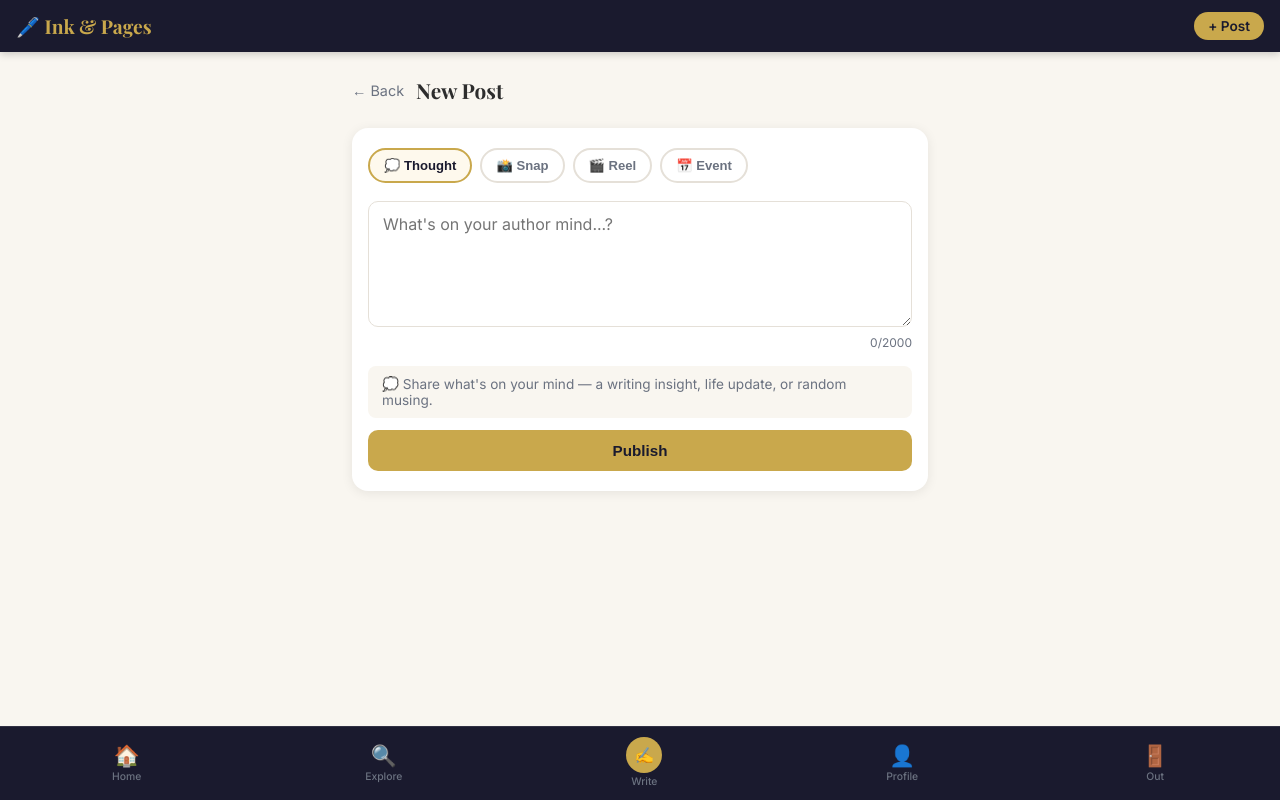
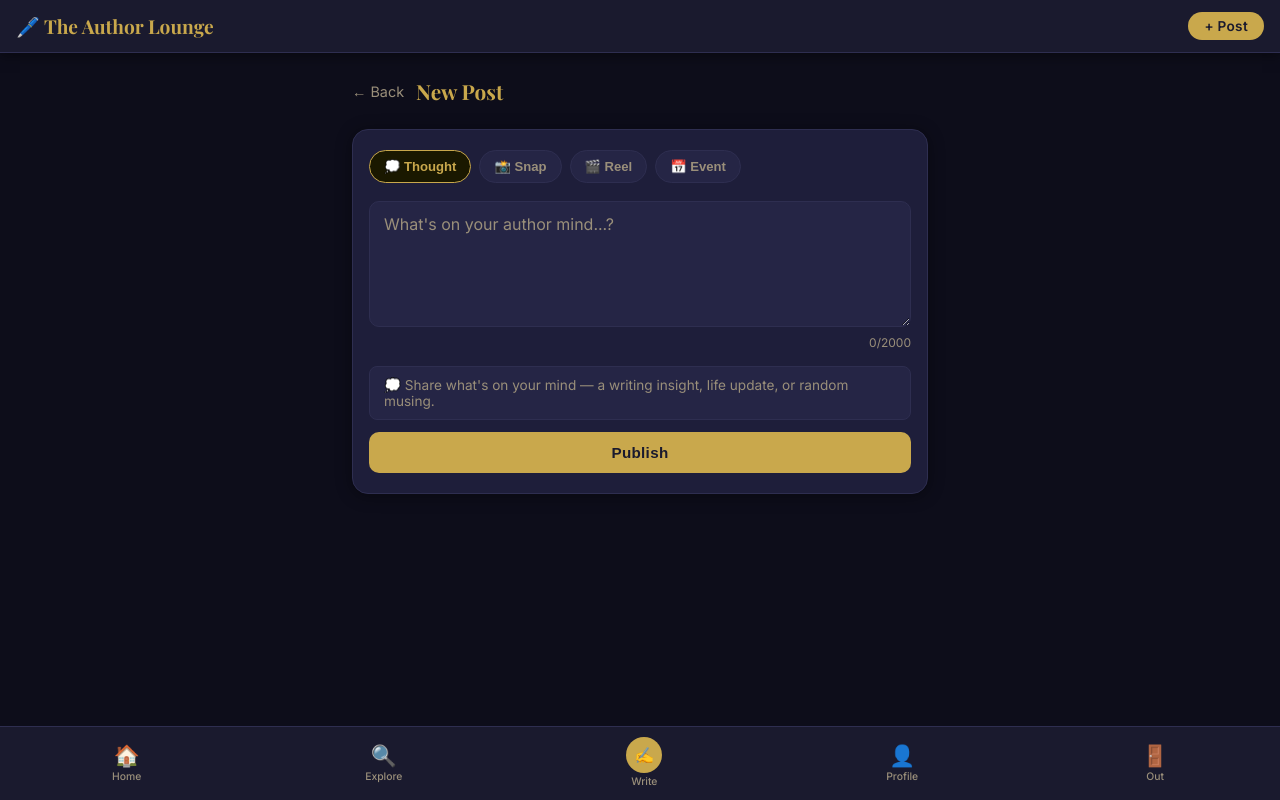
Before and after one commit to aj347102-netizen/The-Author-Lounge, a Flask app: page /post/create in a window 1280 px wide. Run offline with Flask 3, Linux system fonts and the light colour scheme; the visitor is signed in with stand-in values (Sample User, id 1); data comes from the database, SQL or seed files in the repository.

Commit message:
Add files via upload

```diff
--- a/author_community/static/style.css
+++ b/author_community/static/style.css
@@ -6,24 +6,27 @@
   --gold-light: #F0D080;
   --dark: #1A1A2E;
   --dark2: #16213E;
-  --ink: #2D2D2D;
-  --muted: #6B7280;
-  --light: #F9F6F0;
-  --white: #FFFFFF;
-  --border: #E5E0D8;
-  --thought-bg: #FFF9F0;
-  --snap-bg: #F0F9FF;
-  --reel-bg: #F5F0FF;
-  --event-bg: #F0FFF4;
+  --dark3: #0d0d1a;
+  --ink: #E8E0D0;
+  --muted: #9A8F7A;
+  --light: #12122A;
+  --card: #1E1E3A;
+  --card2: #252545;
+  --border: #2E2E50;
+  --white: #F9F6F0;
+  --thought-bg: #1E1E3A;
+  --snap-bg: #1A1E3A;
+  --reel-bg: #1E1A3A;
+  --event-bg: #1A2E2A;
   --radius: 16px;
-  --shadow: 0 2px 12px rgba(0,0,0,0.08);
+  --shadow: 0 2px 16px rgba(0,0,0,.4);
 }
 
 html { font-size: 16px; scroll-behavior: smooth; }
 
 body {
   font-family: 'Inter', sans-serif;
-  background: var(--light);
+  background: var(--dark3);
   color: var(--ink);
   min-height: 100vh;
   padding-bottom: 72px;
@@ -41,13 +44,15 @@ input, textarea, select {
   border-radius: 10px;
   font-size: 1rem;
   font-family: 'Inter', sans-serif;
-  background: var(--white);
+  background: var(--card2);
   color: var(--ink);
   transition: border-color .2s;
   outline: none;
 }
 input:focus, textarea:focus, select:focus { border-color: var(--gold); }
+input::placeholder, textarea::placeholder { color: var(--muted); }
 textarea { resize: vertical; }
+select option { background: var(--dark2); }
 
 /* ── LAYOUT ─────────────────────────────────────────────────────── */
 .top-bar {
@@ -55,7 +60,8 @@ textarea { resize: vertical; }
   display: flex; justify-content: space-between; align-items: center;
   padding: 12px 16px;
   background: var(--dark);
-  box-shadow: 0 2px 8px rgba(0,0,0,.2);
+  border-bottom: 1px solid var(--border);
+  box-shadow: 0 2px 12px rgba(0,0,0,.5);
 }
 .top-bar .logo {
   font-family: 'Playfair Display', serif;
@@ -67,11 +73,12 @@ textarea { resize: vertical; }
 .btn-post {
   background: var(--gold);
   color: var(--dark);
-  padding: 6px 14px;
+  padding: 6px 16px;
   border-radius: 20px;
-  font-weight: 600;
+  font-weight: 700;
   font-size: .85rem;
   text-decoration: none;
+  letter-spacing: .3px;
 }
 
 .main-content { max-width: 600px; margin: 0 auto; padding: 12px 12px 80px; }
@@ -82,22 +89,20 @@ textarea { resize: vertical; }
   display: flex; justify-content: space-around; align-items: center;
   background: var(--dark);
   padding: 6px 0 8px;
-  border-top: 1px solid rgba(255,255,255,.1);
+  border-top: 1px solid var(--border);
 }
 .nav-item {
   display: flex; flex-direction: column; align-items: center;
   gap: 2px; padding: 4px 12px;
   color: var(--muted); text-decoration: none;
-  transition: color .2s;
-  cursor: pointer;
+  transition: color .2s; cursor: pointer;
 }
-.nav-item.active, .nav-item:hover { color: var(--gold); }
+.nav-item.active, .nav-item:hover { color: var(--gold); text-decoration: none; }
 .nav-icon { font-size: 1.3rem; }
 .nav-label { font-size: .65rem; font-weight: 500; }
 .nav-create .nav-icon {
   background: var(--gold); color: var(--dark);
-  width: 36px; height: 36px;
-  border-radius: 50%;
+  width: 36px; height: 36px; border-radius: 50%;
   display: flex; align-items: center; justify-content: center;
   font-size: 1rem;
 }
@@ -105,30 +110,20 @@ textarea { resize: vertical; }
 /* ── BUTTONS ────────────────────────────────────────────────────── */
 .btn-primary {
   display: inline-block;
-  background: var(--gold);
-  color: var(--dark);
-  padding: 12px 24px;
-  border-radius: 10px;
-  font-weight: 600;
-  font-size: .95rem;
-  border: none;
-  cursor: pointer;
-  text-align: center;
-  text-decoration: none;
-  transition: opacity .2s;
+  background: var(--gold); color: var(--dark);
+  padding: 12px 24px; border-radius: 10px;
+  font-weight: 700; font-size: .95rem;
+  border: none; cursor: pointer;
+  text-align: center; text-decoration: none;
+  transition: opacity .2s; letter-spacing: .3px;
 }
 .btn-primary:hover { opacity: .88; text-decoration: none; }
 .btn-outline {
   display: inline-block;
-  background: transparent;
-  color: var(--gold);
-  padding: 10px 22px;
-  border-radius: 10px;
-  font-weight: 600;
-  border: 2px solid var(--gold);
-  cursor: pointer;
-  text-decoration: none;
-  transition: all .2s;
+  background: transparent; color: var(--gold);
+  padding: 10px 22px; border-radius: 10px;
+  font-weight: 600; border: 2px solid var(--gold);
+  cursor: pointer; text-decoration: none; transition: all .2s;
 }
 .btn-outline:hover { background: var(--gold); color: var(--dark); text-decoration: none; }
 .btn-full { width: 100%; display: block; }
@@ -284,37 +280,35 @@ textarea { resize: vertical; }
   display: flex; align-items: center; gap: 12px;
   padding: 12px 0; margin-bottom: 12px;
 }
-.page-header h2 { font-size: 1.3rem; }
+.page-header h2 { font-size: 1.3rem; color: var(--gold); }
 .back-btn { color: var(--muted); font-size: .9rem; text-decoration: none; }
-.back-btn:hover { color: var(--ink); }
+.back-btn:hover { color: var(--gold); }
 
 .create-post-card {
-  background: var(--white); border-radius: var(--radius);
+  background: var(--card); border-radius: var(--radius);
   padding: 20px 16px; box-shadow: var(--shadow);
+  border: 1px solid var(--border);
 }
-.post-type-selector {
-  display: flex; gap: 8px; flex-wrap: wrap; margin-bottom: 18px;
-}
+.post-type-selector { display: flex; gap: 8px; flex-wrap: wrap; margin-bottom: 18px; }
 .type-btn {
   padding: 8px 14px; border-radius: 20px; font-size: .82rem;
-  font-weight: 600; border: 2px solid var(--border);
-  background: var(--white); cursor: pointer; transition: all .2s;
+  font-weight: 600; border: 1.5px solid var(--border);
+  background: var(--card2); cursor: pointer; transition: all .2s;
   color: var(--muted);
 }
-.type-btn.active { border-color: var(--gold); color: var(--dark); background: #FEF9ED; }
-
+.type-btn.active { border-color: var(--gold); color: var(--gold); background: #1A1800; }
 .char-count { text-align: right; font-size: .75rem; color: var(--muted); margin-top: 4px; }
-
 .post-type-hints { margin: 12px 0; }
 .hint { display: none; font-size: .85rem; color: var(--muted);
-        background: var(--light); padding: 10px 14px; border-radius: 8px; }
+        background: var(--card2); padding: 10px 14px; border-radius: 8px;
+        border: 1px solid var(--border); }
 .hint.visible { display: block; }
 
 /* ── PROFILE ─────────────────────────────────────────────────────── */
 .profile-hero {
-  background: var(--white); border-radius: var(--radius);
+  background: var(--card); border-radius: var(--radius);
   padding: 20px 16px 16px; margin-bottom: 14px;
-  box-shadow: var(--shadow);
+  box-shadow: var(--shadow); border: 1px solid var(--border);
 }
 .profile-info { display: flex; align-items: center; gap: 14px; margin-bottom: 14px; }
 .profile-avatar {
--- a/author_community/templates/base.html
+++ b/author_community/templates/base.html
@@ -3,7 +3,7 @@
 <head>
   <meta charset="UTF-8">
   <meta name="viewport" content="width=device-width, initial-scale=1.0, maximum-scale=1.0">
-  <title>Ink & Pages{% block title %}{% endblock %}</title>
+  <title>The Author Lounge{% block title %}{% endblock %}</title>
   <link rel="preconnect" href="https://fonts.googleapis.com">
   <link href="https://fonts.googleapis.com/css2?family=Playfair+Display:wght@600;700&family=Inter:wght@400;500;600&display=swap" rel="stylesheet">
   <link rel="stylesheet" href="{{ url_for('static', filename='style.css') }}">
@@ -11,7 +11,7 @@
 <body>
   {% if user %}
   <header class="top-bar">
-    <a href="{{ url_for('feed') }}" class="logo">🖊️ Ink & Pages</a>
+    <a href="{{ url_for('feed') }}" class="logo">🖊️ The Author Lounge</a>
     <a href="{{ url_for('create_post') }}" class="btn-post">+ Post</a>
   </header>
   {% endif %}
@@ -46,5 +46,4 @@
   {% endif %}
 
   <script src="{{ url_for('static', filename='app.js') }}"></script>
-</body>
-</html>
+</bo
```
Also changed, not shown: other parts of author_community/static/style.css (+59 -57 lines).
